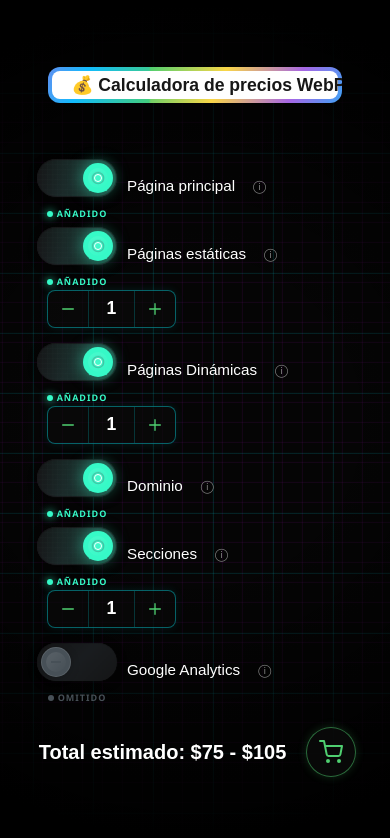
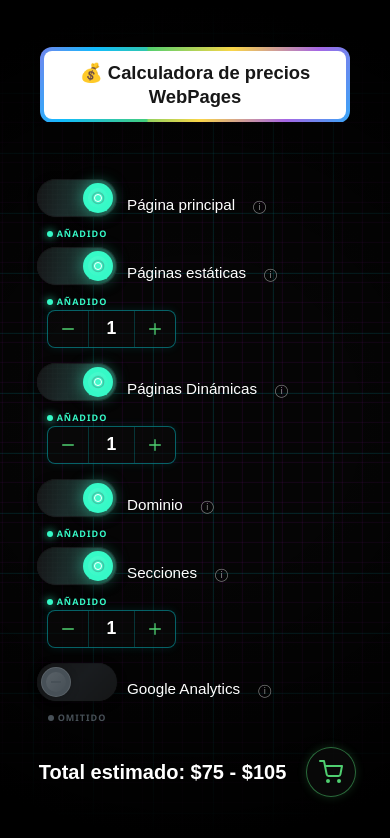
Before and after one commit to jesuswasnthere/calculadora_precios, a Next.js app: page / in a window 390 px wide. Shown: the top 838 px of the page. Built offline with nearby package versions, Linux system fonts and the light colour scheme.

Commit message:
(fix)title
resp mobile

```diff
--- a/src/app/styles/globals.css
+++ b/src/app/styles/globals.css
@@ -701,9 +701,11 @@ h2 {
 
 .titulo-animado span {
   position: relative;
-  display: block;
-  padding: 1rem 2.5rem;
-  font-size: 1.8rem; /* Reducido ligeramente el tamaño base */
+  display: flex;
+  align-items: center;
+  justify-content: center;
+  padding: 1rem 2rem;
+  font-size: 1.8rem;
   font-weight: bold;
   background: var(--background);
   color: var(--foreground);
@@ -711,21 +713,21 @@ h2 {
   height: 100%;
   text-align: center;
 
-  /* --- CAMBIOS PARA RESPONSIVE --- */
-  white-space: nowrap; /* Fuerza a que el texto esté en UNA SOLA LÍNEA */
+  /* Arregla el problema de que las letras se monten unas sobre otras */
+  line-height: 1.3;
+  /* Permite que baje de línea naturalmente si no cabe */
+  white-space: normal;
 }
 
 /* Ajuste responsivo para móviles */
 @media (max-width: 480px) {
   .titulo-animado {
-    /* Agregamos un pequeño margen lateral para que no toque los bordes de la pantalla */
-    max-width: 90%;
+    max-width: 95%;
   }
 
   .titulo-animado span {
-    /* Reducimos la fuente significativamente para que quepa en una línea */
-    font-size: 1.1rem;
-    padding: 0.6rem 1.2rem; /* Ajustamos el padding */
+    font-size: 1.15rem; /* Ajuste preciso para que "WebPages" quepa bien */
+    padding: 0.6rem 0.8rem;
   }
 }
 
```
